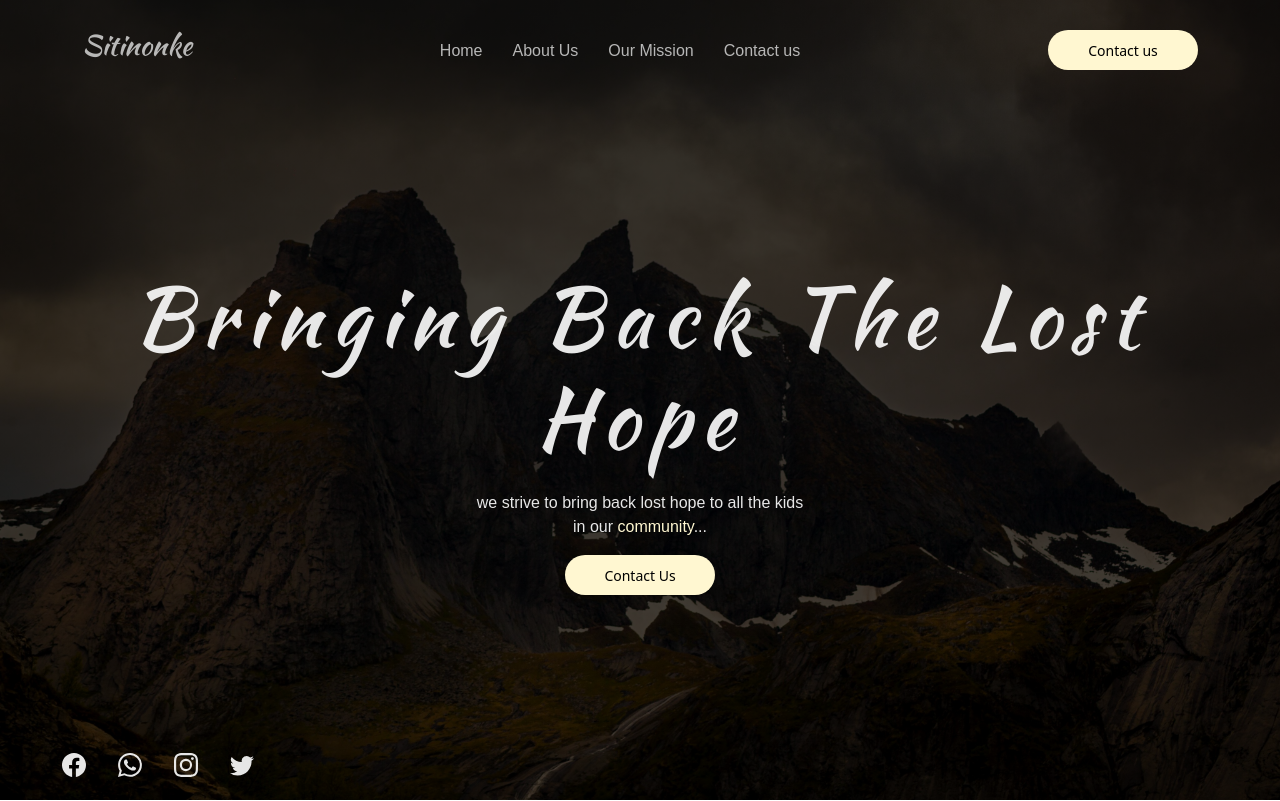
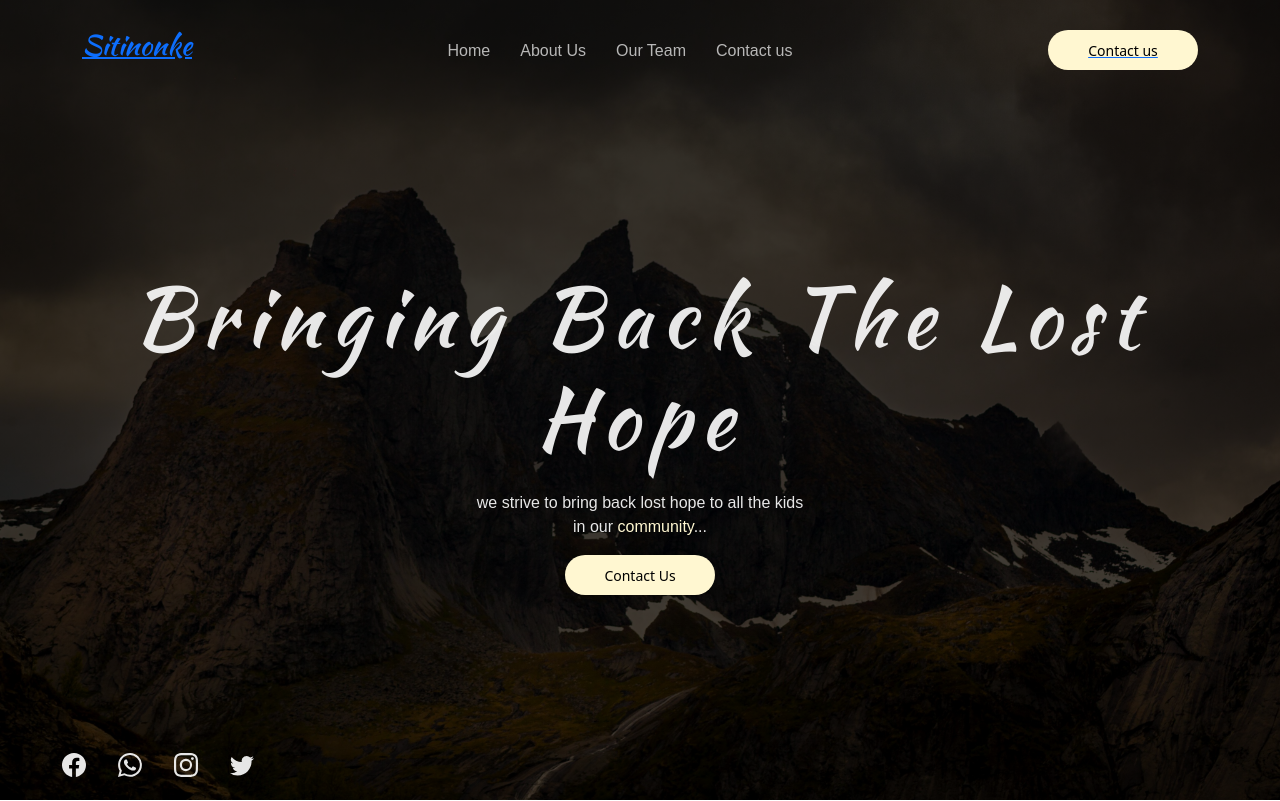
Before and after one commit to siyabongasamkelo/npo, a React (Create React App) app in the folder client/organization/: page / in a window 1280 px wide. Shown: the top 801 px of the page. Built offline with nearby package versions, Linux system fonts and the light colour scheme; a web font is replaced by a local one.

Commit message:
emplimented hash links to navigate to specific functions on click

```diff
--- a/client/organization/src/components/Header.js
+++ b/client/organization/src/components/Header.js
@@ -5,6 +5,7 @@ import { Button } from "./common/Button.styled";
 import { List } from "react-bootstrap-icons";
 import { useState } from "react";
 import HeaderSlider from "./HeaderSlider";
+import { HashLink } from "react-router-hash-link";
 const Header = () => {
   const [closeMenu, setCloseMenu] = useState(true);
   const [display, setDisplay] = useState("block");
@@ -12,14 +13,19 @@ const Header = () => {
   return (
     <HeaderCover>
       <HeaderWrapper>
-        <h3>Sitinonke</h3>
+        <Link to="/">
+          <h3>Sitinonke</h3>
+        </Link>
         <Links>
           <Link to="/">Home</Link>
-          <Link to="/">About Us</Link>
-          <Link to="/">Our Mission</Link>
-          <Link to="/">Contact us</Link>
+          <HashLink to="/#aboutUs">About Us</HashLink>
+          <HashLink to="/#ourTeam">Our Team</HashLink>
+          <HashLink to="/#contactUs">Contact us</HashLink>
         </Links>
-        <Button>Contact us</Button>
+
+        <HashLink to="/#contactUs">
+          <Button>Contact us</Button>
+        </HashLink>
         <List
           onClick={() => {
             closeMenu ? setDisplay("none") : setDisplay("block");
```
